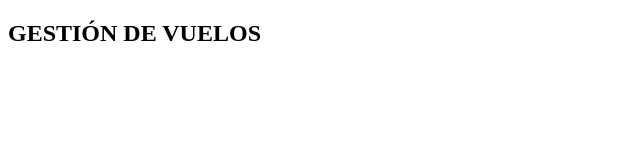
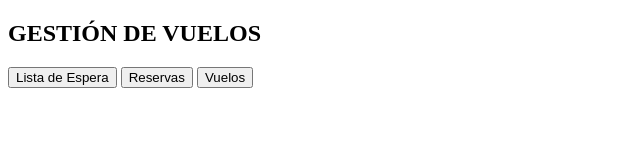
Before and after one commit to LauraOrtiz11/Proyecto-Estructuras, a plain HTML site: page Sistema-Vuelos/views/index.html in a window 1280 px wide. Shown: the whole page, without its empty margins (0-640 px from the left). Drawn offline with Linux system fonts and the light colour scheme.

Commit message:
Primer cambio en index

```diff
--- a/Sistema-Vuelos/views/index.html
+++ b/Sistema-Vuelos/views/index.html
@@ -7,5 +7,10 @@
 </head>
 <body>
     <h2>GESTIÓN DE VUELOS</h2>
+    <div>
+        <button onclick="location.href='list_espera.html'">Lista de Espera</button>
+        <button onclick="location.href='reservas.html'">Reservas</button>
+        <button onclick="location.href='vuelos.html'">Vuelos</button>
+    </div>
 </body>
 </html>
```
